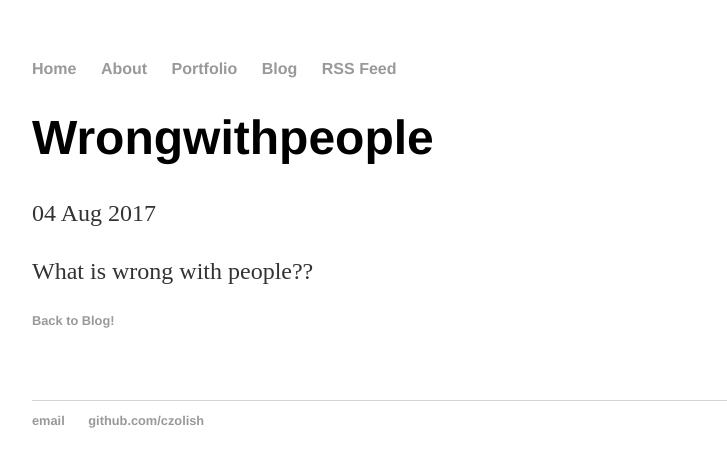
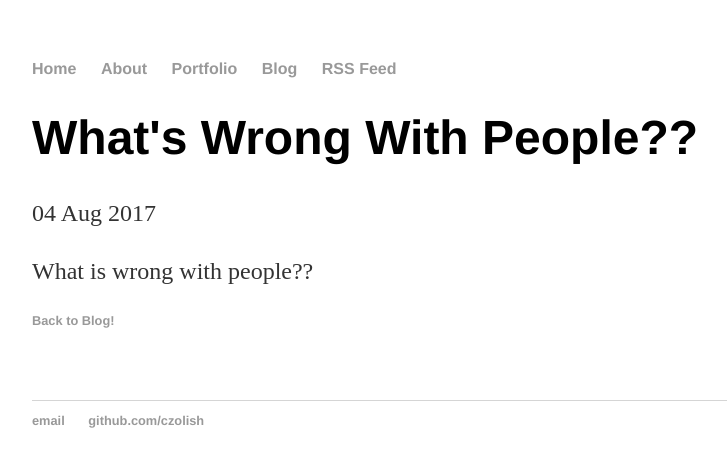
Before and after one commit to czolish/czolish.github.io, a Jekyll site: the page built from _posts/2017-08-04-wrongwithpeople.md, in a window 1280 px wide. Shown: the top 467 px of the page, without its empty margins (160-887 px from the left). Built offline with Jekyll 4.4.1, drawn with Linux system fonts in a browser that asks for light colours; our own code applies the rules of GitHub Pages for plain Markdown files; comment, search, counter and statistics services are not loaded.

Commit message:
Update 2017-08-04-wrongwithpeople.md

```diff
--- a/_posts/2017-08-04-wrongwithpeople.md
+++ b/_posts/2017-08-04-wrongwithpeople.md
@@ -1 +1,7 @@
+---
+layout: post
+title: "What's Wrong With People??"
+date: 2017-08-04
+comments: true
+---
 What is wrong with people??
```
